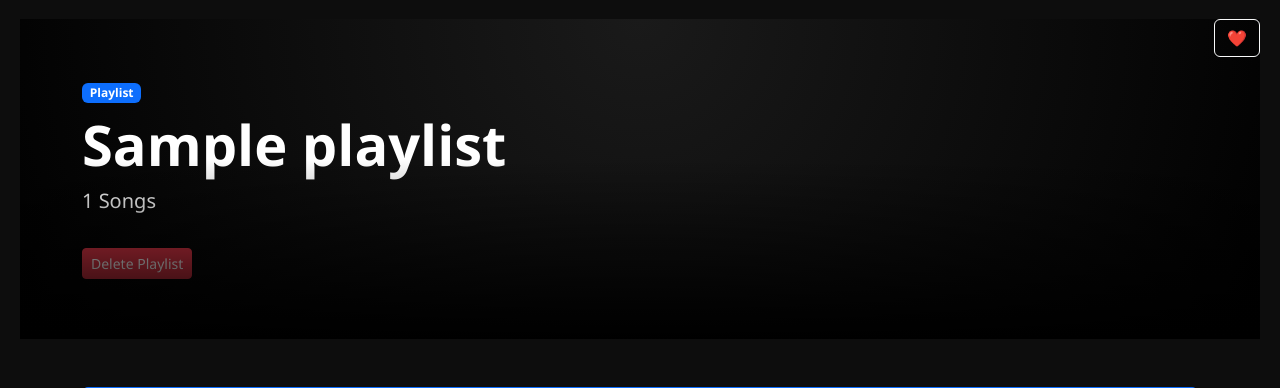
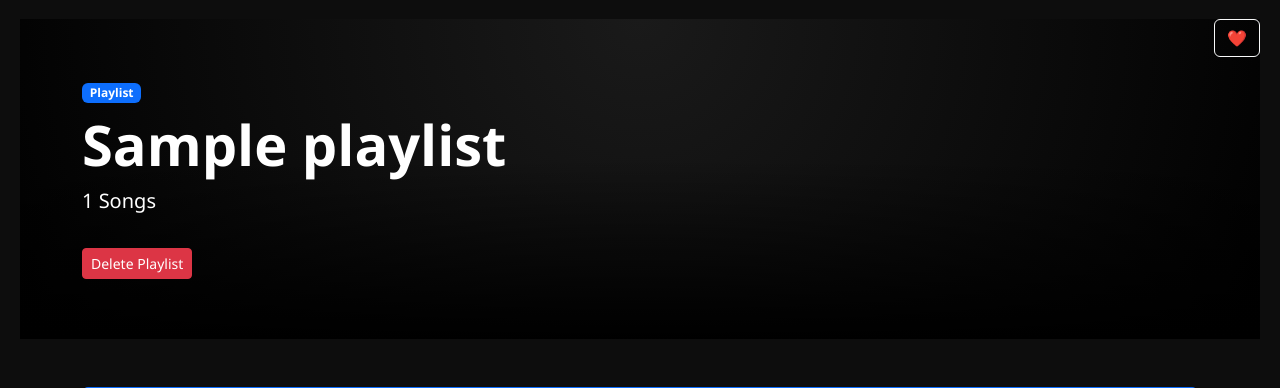
Before and after one commit to Satyajeetsinh007/Music_system, a Flask app: template templates/playlist.html in a window 1280 px wide. Shown: the part 56-444 px from the top of the page. Run offline with Flask 3, Linux system fonts and the light colour scheme; the template is opened without the code that fills it: most values are stand-ins (such as "Sample title", 1, 10 or a date in 2020).

Commit message:
to make buttons above the fog

```diff
--- a/static/css/style.css
+++ b/static/css/style.css
@@ -393,6 +393,11 @@ h2::after {
   z-index: 2;
 }
 
+.hero .container {
+  position: relative;
+  z-index: 5;
+}
+
 /* ===============================
    Section Separators (HR)
 ================================ */
```
